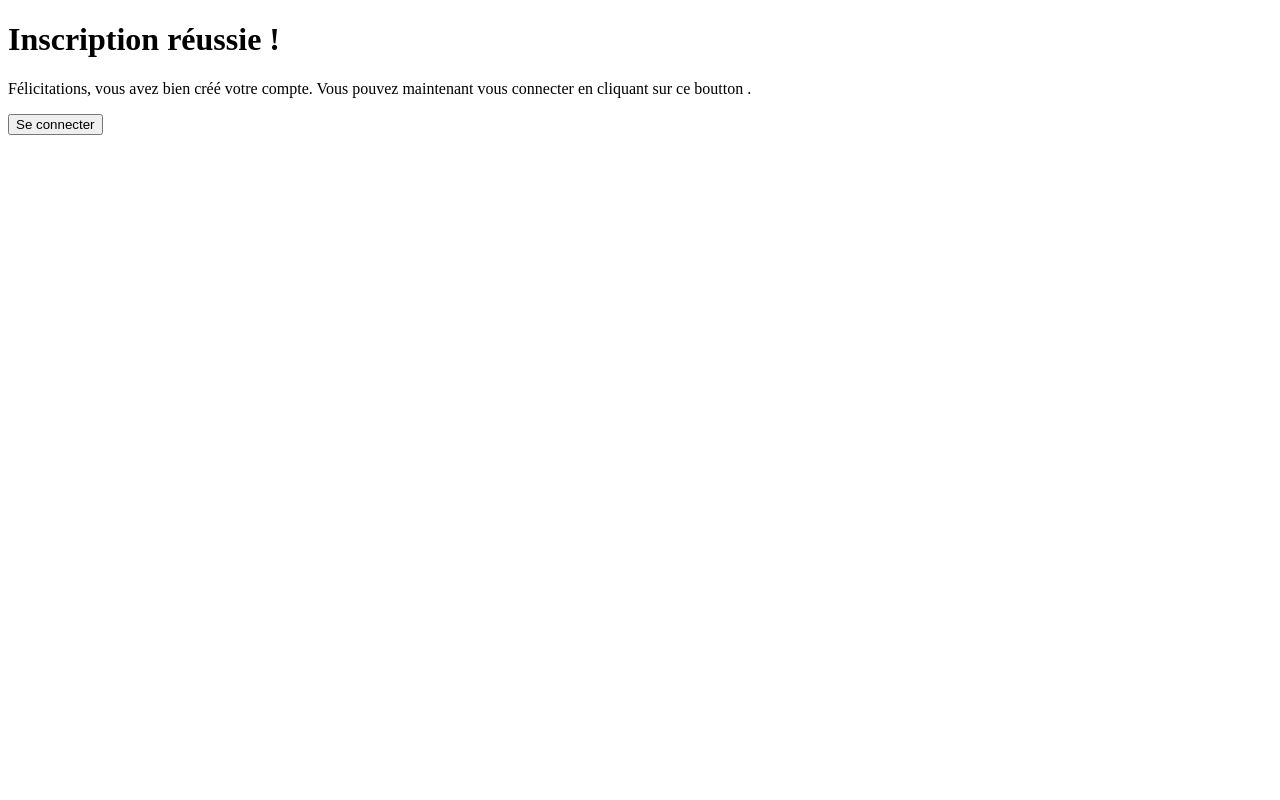
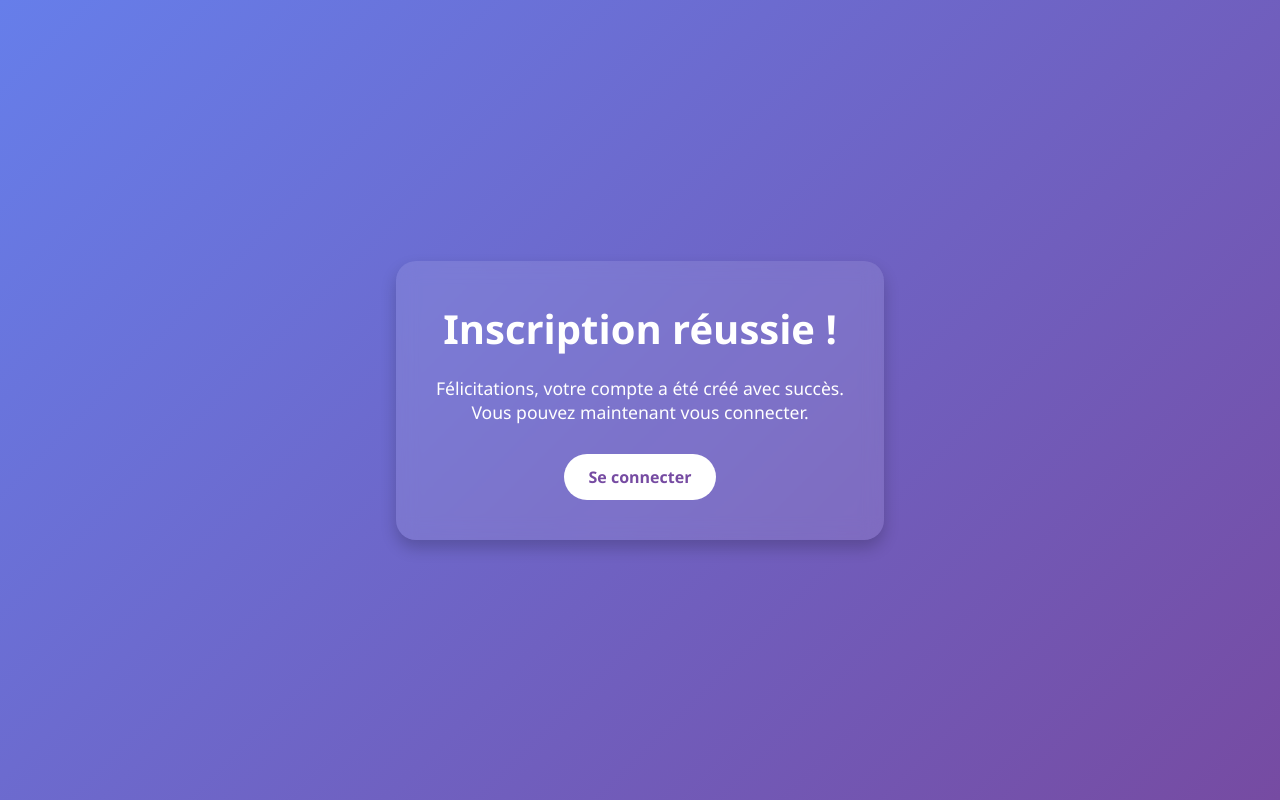
Before and after one commit to wassim9516/projet_l2ab1, a Django app: template benvoplanify/templates/benvoplanify/success.html in a window 1280 px wide. Run offline with Django 5.2, Linux system fonts and the light colour scheme; the template is opened without the code that fills it, so the values that code supplies are empty.

Commit message:
maj du 16/04

```diff
--- a/benvoplanify/templates/benvoplanify/success.html
+++ b/benvoplanify/templates/benvoplanify/success.html
@@ -1,12 +1,67 @@
 <!DOCTYPE html>
-<html>
+<html lang="fr">
 <head>
+    <meta charset="UTF-8">
     <title>Succès de l'inscription</title>
+    <style>
+        * {
+            margin: 0;
+            padding: 0;
+            box-sizing: border-box;
+            font-family: 'Segoe UI', Tahoma, Geneva, Verdana, sans-serif;
+        }
+
+        body {
+            background: linear-gradient(135deg, #667eea, #764ba2);
+            color: #fff;
+            display: flex;
+            justify-content: center;
+            align-items: center;
+            height: 100vh;
+        }
+
+        .container {
+            background-color: rgba(255, 255, 255, 0.1);
+            padding: 40px;
+            border-radius: 20px;
+            box-shadow: 0 8px 16px rgba(0, 0, 0, 0.2);
+            backdrop-filter: blur(10px);
+            text-align: center;
+            max-width: 500px;
+        }
+
+        h1 {
+            margin-bottom: 20px;
+            font-size: 2.5rem;
+        }
+
+        p {
+            margin-bottom: 30px;
+            font-size: 1.1rem;
+        }
+
+        .btn {
+            padding: 12px 25px;
+            border: none;
+            border-radius: 30px;
+            font-size: 1rem;
+            cursor: pointer;
+            background-color: #ffffff;
+            color: #764ba2;
+            font-weight: bold;
+            transition: background-color 0.3s ease;
+        }
+
+        .btn:hover {
+            background-color: #f0f0f0;
+        }
+    </style>
 </head>
 <body>
-    <h1>Inscription réussie !</h1>
-    <p>Félicitations, vous avez bien créé votre compte. Vous pouvez maintenant vous connecter en cliquant sur ce boutton .</p>
-    <button class="btn login" onclick="window.location.href='/benvoplanify/login'">Se connecter</button>
-
+    <div class="container">
+        <h1>Inscription réussie !</h1>
+        <p>Félicitations, votre compte a été créé avec succès.<br>Vous pouvez maintenant vous connecter.</p>
+        <button class="btn" onclick="window.location.href='/benvoplanify/login'">Se connecter</button>
+    </div>
 </body>
 </html>
```
Also changed, not shown: db.sqlite3.
